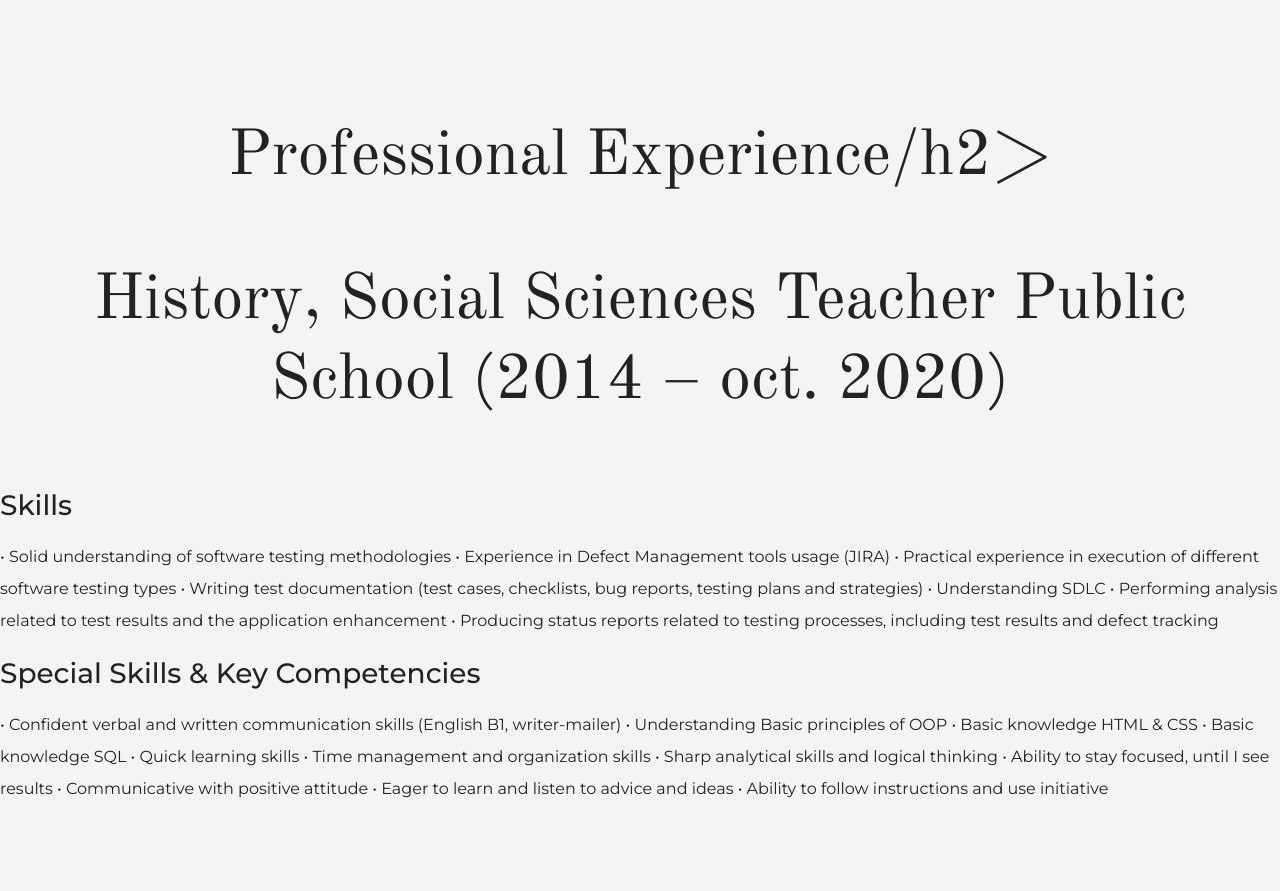
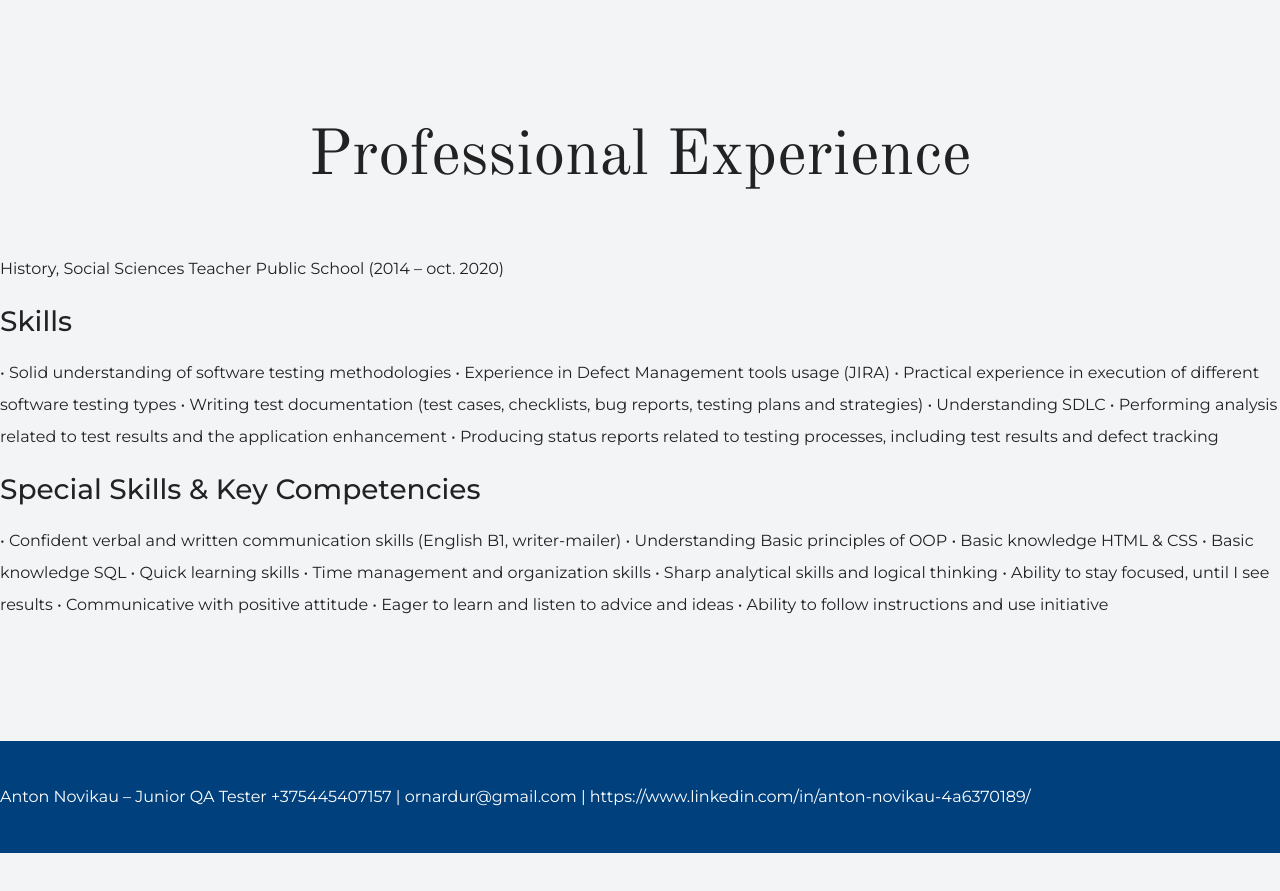
Before and after one commit to Ornardur/My_repository, a plain HTML site: page index.html in a window 1280 px wide. Shown: the part 1471-2362 px from the top of the page. After the commit the page ends 2324 px from the top, so only its background shows below. Drawn offline with nearby package versions, Linux system fonts and the light colour scheme.

Commit message:
меняет текст на главной странице

```diff
--- a/index.html
+++ b/index.html
@@ -37,7 +37,7 @@
     </section>
 
     <section class="portfolio">
-      <h2 class="subheading">Professional Experience/h2>
+      <h2 class="subheading">Professional Experience</h2>
       <p> History, Social Sciences Teacher                                                                                Public School
                                                 (2014 – oct. 2020)
       </p>
```
